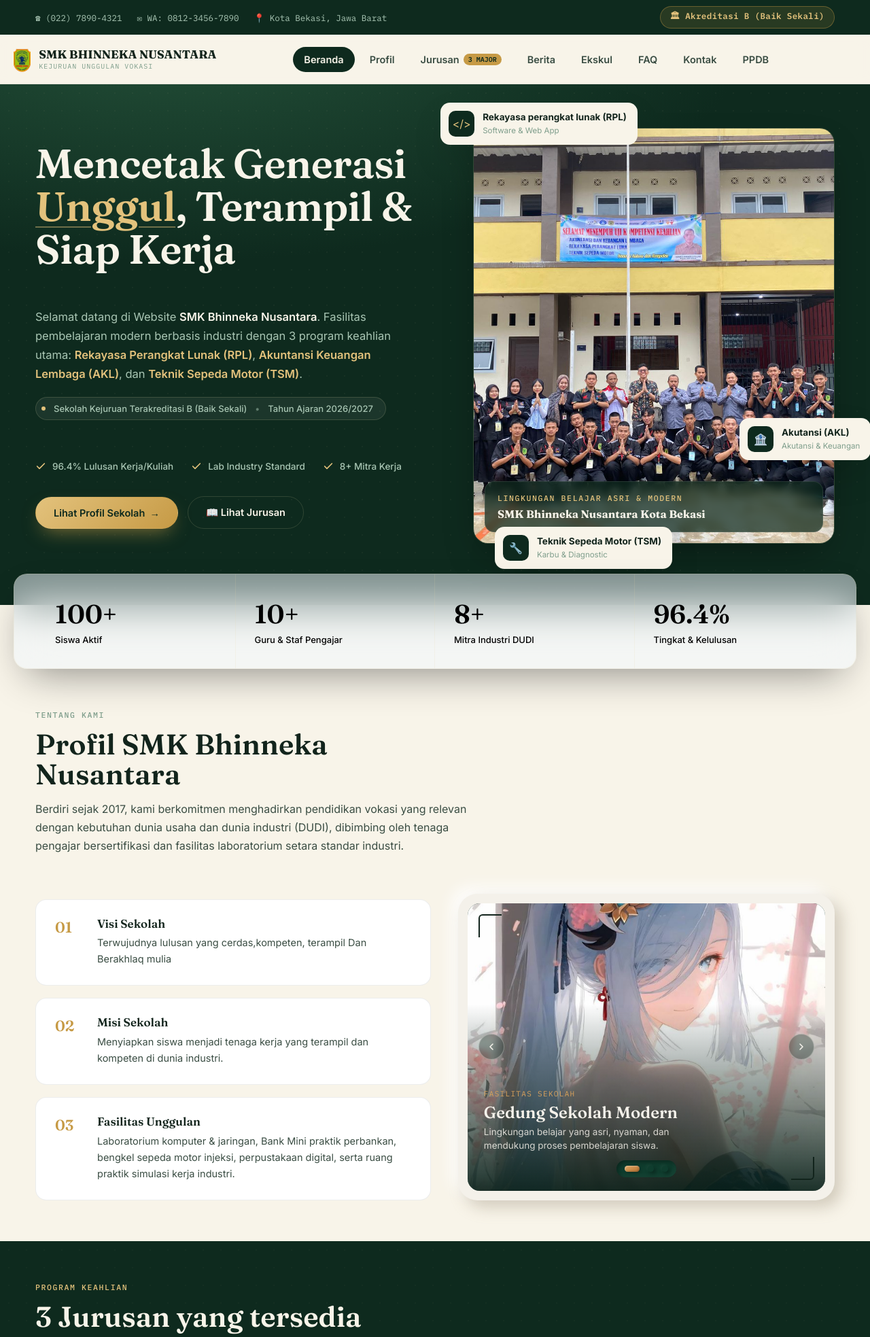
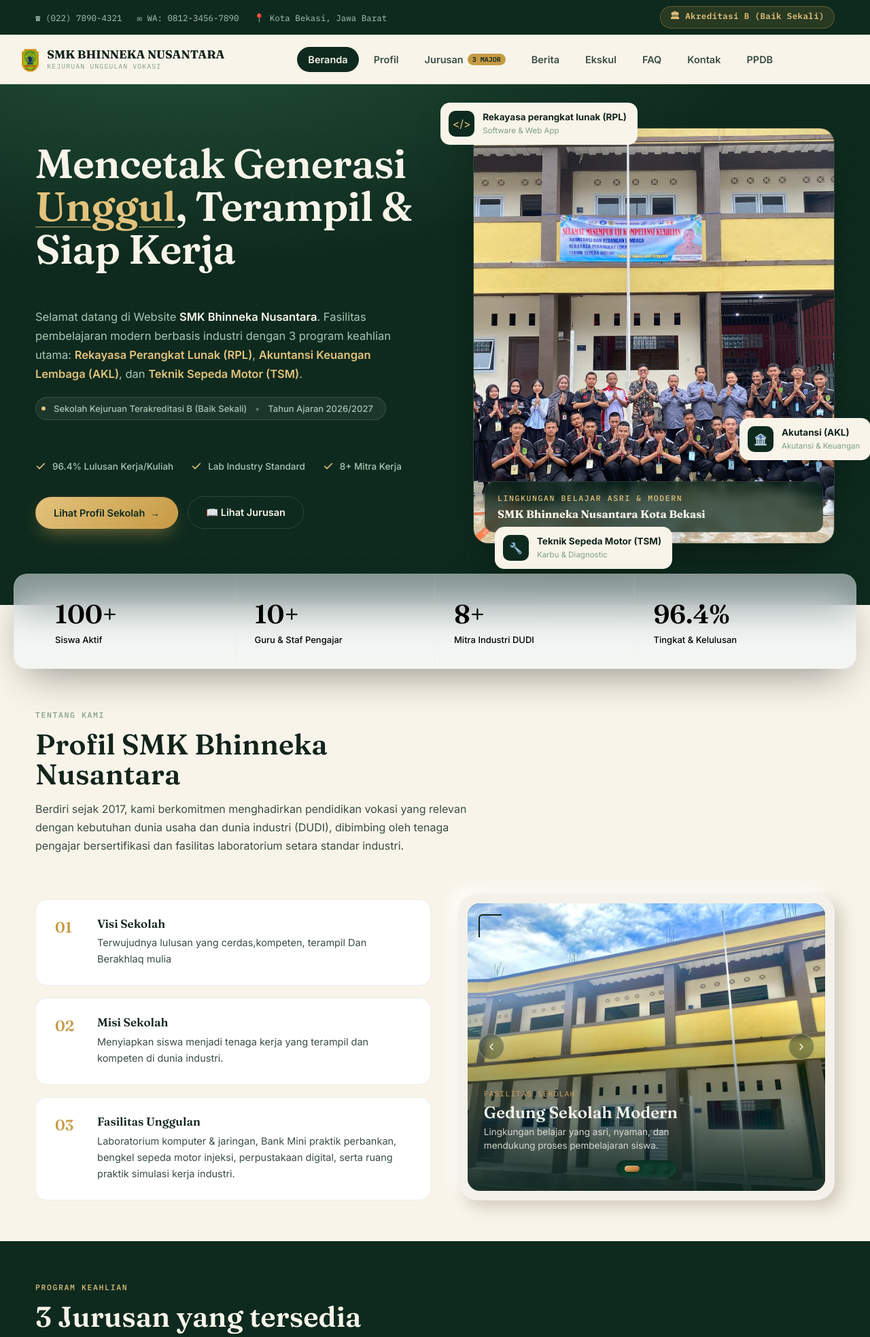
Before and after one commit to RomComEdie/web-sekolah-resmi, a PHP site: page / in a window 1280 px wide. Shown: the top 1967 px of the page at 68% size. Run offline with PHP 8.4, Linux system fonts and the light colour scheme; data comes from the database, SQL or seed files in the repository.

Commit message:
update assets/index.php/css responsive

```diff
--- a/index.php
+++ b/index.php
@@ -272,7 +272,7 @@ if (isset($_POST['cek_ppdb'])) {
 
       <div class="ps-track" id="psTrack">
         <div class="ps-slide is-active" data-pos="0">
-          <img src="assets/images/shenhe.jpg" alt="Gedung Sekolah">
+          <img src="assets/images/smk.jpeg" alt="Gedung Sekolah">
         </div>
         <div class="ps-slide" data-pos="1">
           <img src="assets/images/c.jpg" alt="Suasana Belajar">
--- a/styles.css
+++ b/styles.css
@@ -988,6 +988,7 @@
 }
 
 .logo-img {
+    margin-left: 12px !important;
     height: 40px !important;
     max-height: 40px !important;
     width: auto !important;
```
Also changed, not shown: assets/images/pms.png (deleted).
